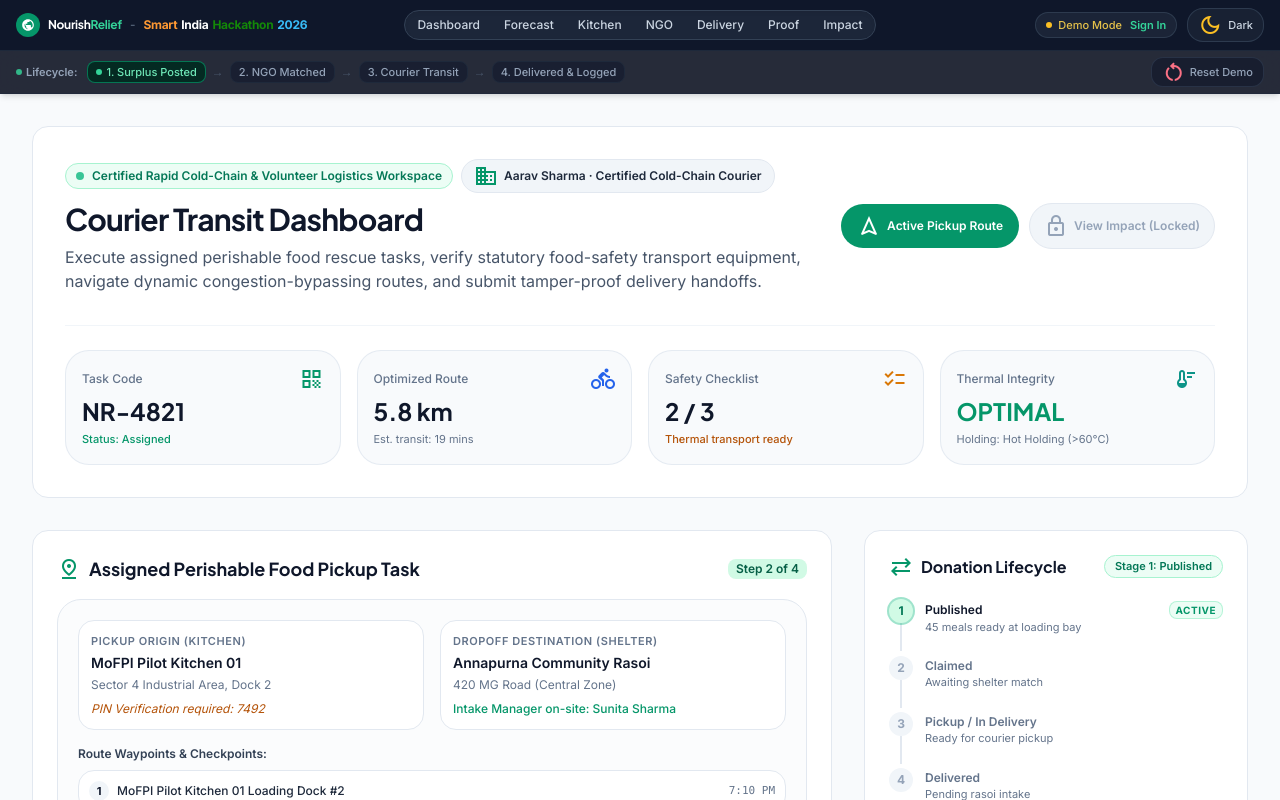
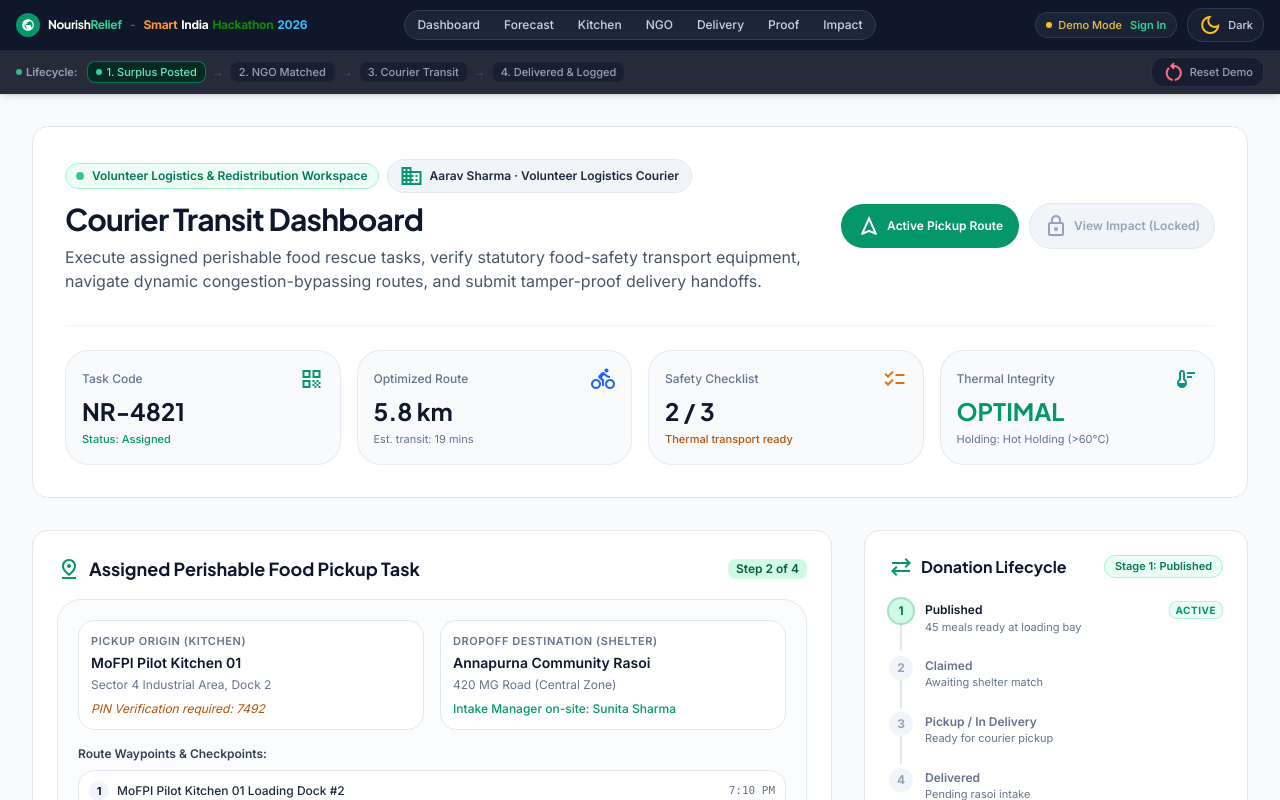
Before and after one commit to v-abhiramreddy/NOURISH_RELIEF_SIH26, a Next.js app: page /dashboard/courier in a window 1280 px wide. Shown: the top 800 px of the page. Built offline with nearby package versions, Linux system fonts and the light colour scheme; no server answers; the database is empty.

Commit message:
feat(wording): apply approved terminology updates for courier, NGO matching, and compliance auditing

```diff
--- a/src/app/dashboard/admin/page.tsx
+++ b/src/app/dashboard/admin/page.tsx
@@ -182,7 +182,7 @@ export default function AdminDashboardPage() {
               <p className="text-sm sm:text-base text-slate-600 dark:text-slate-300 leading-relaxed">
                 {isPlatformManager
                   ? 'Platform Manager operational console for ecosystem oversight, stuck workflow triage, and authorized emergency overrides across the redistribution pipeline.'
-                  : 'Centralized operational oversight of cross-role food waste redistribution, transparent environmental impact accounting, and statutory MoFPI compliance auditing across institutional kitchen clusters.'}
+                  : 'Centralized operational oversight of cross-role food waste redistribution, transparent environmental impact accounting, and internal redistribution compliance auditing across institutional kitchen clusters.'}
               </p>
             </div>
 
--- a/src/app/dashboard/courier/page.tsx
+++ b/src/app/dashboard/courier/page.tsx
@@ -29,7 +29,7 @@ export default function CourierDashboardPage() {
     checklist_items: [
       { id: 'c1', label: 'Insulated thermal transport bags inspected & sanitized', completed: true },
       { id: 'c2', label: 'Digital infrared food probe calibrated (±0.5°C)', completed: true },
-      { id: 'c3', label: 'MoFPI tamper-evident transit security seals attached', completed: false },
+      { id: 'c3', label: 'Tamper-evident transit security seals attached', completed: false },
     ],
   };
   const donation = activeDonation;
@@ -50,7 +50,7 @@ export default function CourierDashboardPage() {
 
   return (
     <div className="min-h-screen bg-slate-50 dark:bg-slate-950 text-slate-900 dark:text-slate-100 flex flex-col antialiased">
-      {isRealMode && <RoleDashboardNav currentRole="courier" orgName="Aarav Sharma · Certified Cold-Chain Courier" />}
+      {isRealMode && <RoleDashboardNav currentRole="courier" orgName="Aarav Sharma · Volunteer Logistics Courier" />}
 
       <main className="flex-1 max-w-7xl w-full mx-auto px-4 sm:px-6 lg:px-8 py-8 space-y-8">
         {/* Role Identity & Header */}
@@ -60,12 +60,12 @@ export default function CourierDashboardPage() {
               <div className="flex flex-wrap items-center gap-2">
                 <div className="inline-flex items-center gap-2 px-2.5 py-1 rounded-full bg-emerald-50 dark:bg-emerald-950/60 text-emerald-700 dark:text-emerald-300 text-xs font-semibold border border-emerald-200 dark:border-emerald-800">
                   <span className="w-2 h-2 rounded-full bg-emerald-500 animate-pulse"></span>
-                  <span>Certified Rapid Cold-Chain &amp; Volunteer Logistics Workspace</span>
+                  <span>Volunteer Logistics &amp; Redistribution Workspace</span>
                 </div>
-                {(profile?.organization_name || 'Aarav Sharma · Certified Cold-Chain Courier') && (
+                {(profile?.organization_name || 'Aarav Sharma · Volunteer Logistics Courier') && (
                   <div className="inline-flex items-center gap-1.5 px-3 py-1 rounded-full bg-slate-100 dark:bg-slate-800 text-slate-800 dark:text-slate-200 text-xs font-semibold border border-slate-200 dark:border-slate-700 shadow-2xs">
                     <span className="material-symbols-outlined text-[14px] text-emerald-600 dark:text-emerald-400">domain</span>
-                    <span>{profile?.organization_name || 'Aarav Sharma · Certified Cold-Chain Courier'}</span>
+                    <span>{profile?.organization_name || 'Aarav Sharma · Volunteer Logistics Courier'}</span>
                   </div>
                 )}
               </div>
--- a/src/app/impact/page.tsx
+++ b/src/app/impact/page.tsx
@@ -645,7 +645,7 @@ export default function ImpactDashboardPage() {
         {copiedNotification && (
           <div className="fixed bottom-5 right-5 z-50 p-3.5 rounded-lg bg-slate-900 text-white shadow-lg flex items-center gap-2 text-xs">
             <span className="material-symbols-outlined text-[16px] text-brand">check_circle</span>
-            <span>MoFPI ESG Audit Summary copied to clipboard for submission.</span>
+            <span>NourishRelief ESG Summary copied to clipboard.</span>
           </div>
         )}
       </main>
--- a/src/app/ngo/claim/page.tsx
+++ b/src/app/ngo/claim/page.tsx
@@ -395,7 +395,7 @@ export default function NgoClaimDonationPage() {
               <div className="flex items-center gap-1.5">
                 <span className="material-symbols-outlined text-[18px] text-brand">psychology</span>
                 <span className="text-xs font-bold text-brand uppercase tracking-wider">
-                  AI Recommended Recipient
+                  Recommended Recipient (Weighted Match)
                 </span>
               </div>
               <span className="bg-emerald-100 text-emerald-800 border border-emerald-300 text-xs font-bold px-2.5 py-0.5 rounded-full">
```
Also changed, not shown: 2 other files (tests, documents, lock files or other folders).
